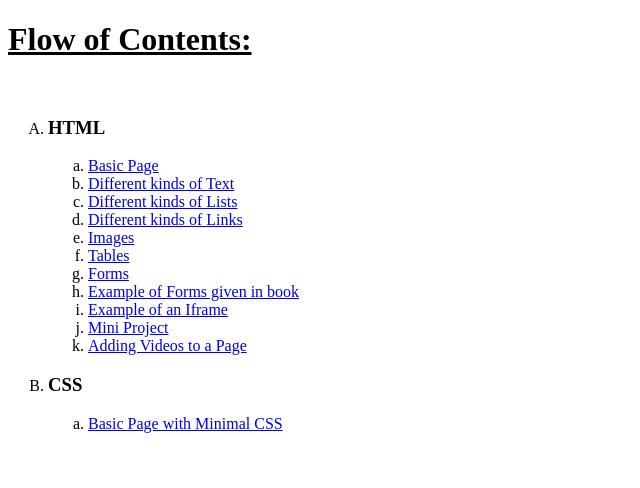
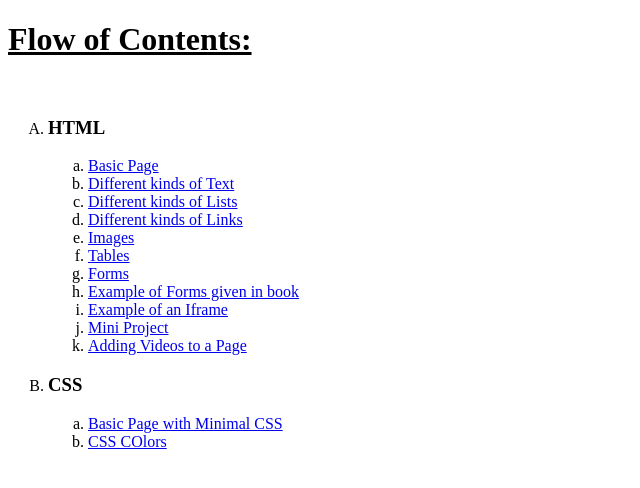
Before and after one commit to swoyam2609/learningwebdev, a plain HTML site: page html files/index.html in a window 1280 px wide. Shown: the whole page, without its empty margins (0-640 px from the left). Drawn offline with Linux system fonts and the light colour scheme.

Commit message:
CSS Colours Done

```diff
--- a/html files/index.html
+++ b/html files/index.html
@@ -47,6 +47,7 @@
       <h3>CSS</h3>
       <ol type="a">
         <li><a href="basiccsspage.html">Basic Page with Minimal CSS</a></li>
+        <li><a href="phscale.html">CSS COlors</a></li>
       </ol>
     </li>
   </ol>
```
